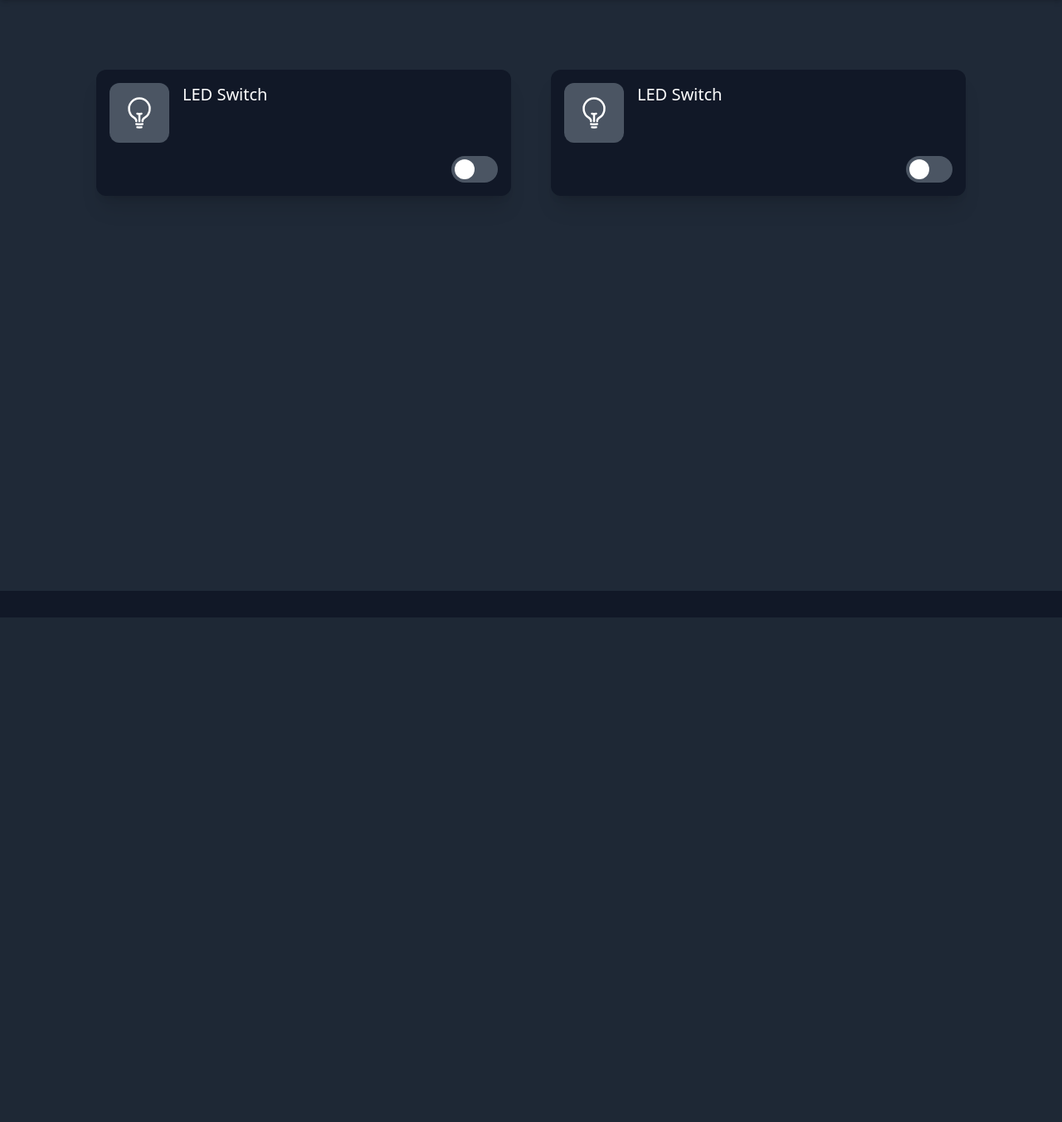
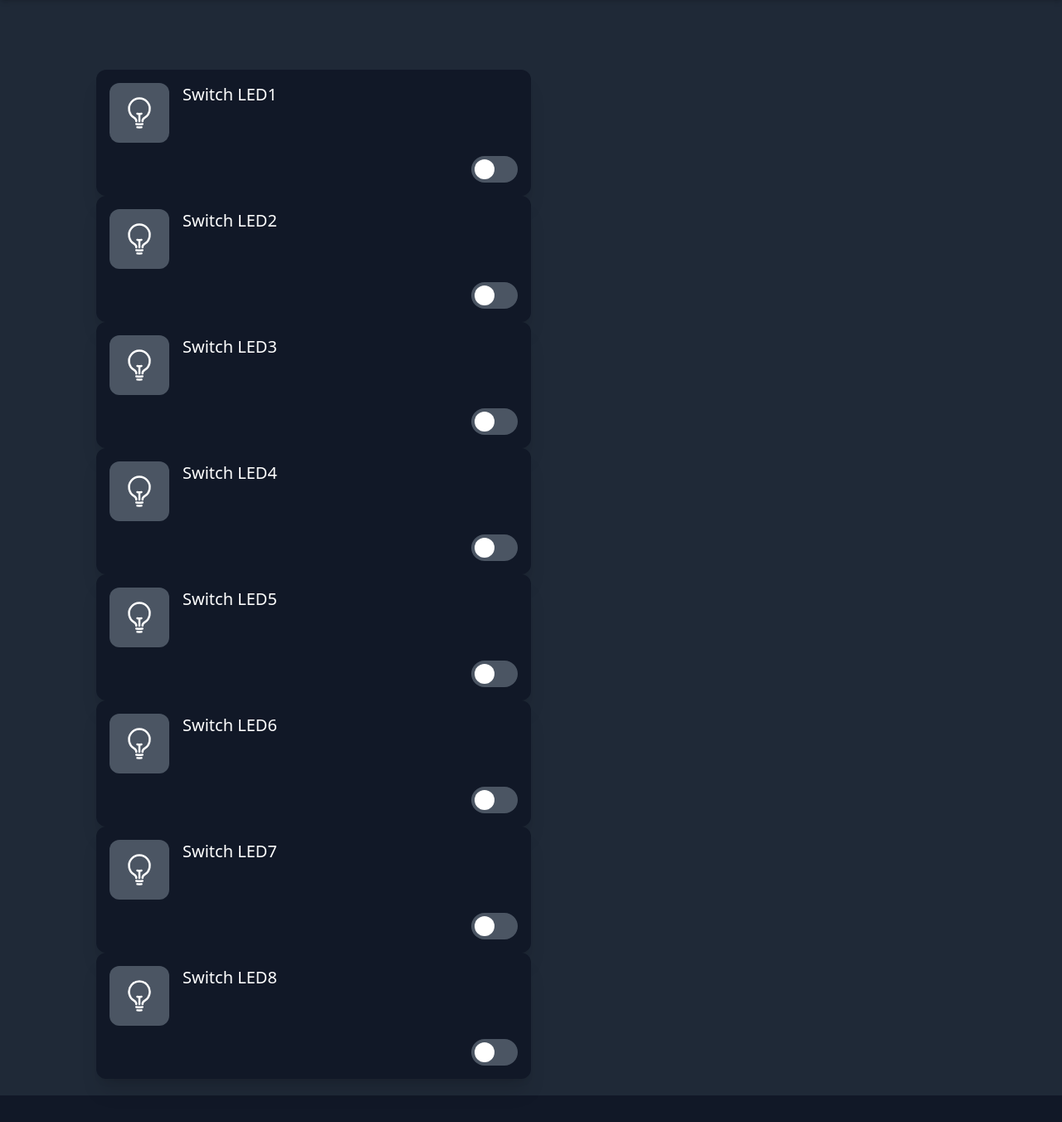
Before and after one commit to eka-septian/src-buku-penjadwalan-iot, a Flask app: page /dashboard in a window 1280 px wide. Shown: the part 88-1440 px from the top of the page at 83% size. Before the commit the page ends 832 px from the top, so only its background shows below. Run offline with Flask 3, Linux system fonts and the light colour scheme; the visitor is signed in with stand-in values (Sample User, id 1); some libraries are stand-ins or nearby versions.

Commit message:
Update led switch logic

```diff
--- a/project/__init__.py
+++ b/project/__init__.py
@@ -18,10 +18,22 @@ io = GPIO
 login = LoginManager()
 login.login_view = "auth.login"
 
-led_pin = 17
+leds = [
+    {"name": "LED1", "pin": 17},
+    {"name": "LED2", "pin": 27},
+    {"name": "LED3", "pin": 22},
+    {"name": "LED4", "pin": 5},
+    {"name": "LED5", "pin": 6},
+    {"name": "LED6", "pin": 13},
+    {"name": "LED7", "pin": 19},
+    {"name": "LED8", "pin": 26},
+]
+
 io.setmode(io.BCM)
-io.setup(led_pin, io.OUT)
-io.output(led_pin, io.LOW)
+
+for led in leds:
+    io.setup(led["pin"], io.OUT)
+    io.output(led["pin"], io.LOW)
 
 bg_schedules = BackgroundScheduler()
 bg_schedules.start()
--- a/project/main/routes.py
+++ b/project/main/routes.py
@@ -3,7 +3,7 @@ from flask_login import login_required
 
 from . import bp
 from .services import Light
-from project import led_pin
+from project import leds
 
 
 @bp.route("/")
@@ -15,16 +15,18 @@ def home():
 @bp.route("/dashboard")
 @login_required
 def dashboard():
-    return render_template("main/dashboard.html")
+    return render_template("main/dashboard.html", leds=leds)
 
 
 @bp.route("/led/switch", methods=["PATCH"])
 def led_switch():
     action = bool(request.json.get("state"))
+    pin = int(request.json.get("pin"))
+    print(request.json)
     if action:
-        print("turning on")
-        Light.turn_on(led_pin)
+        print("On")
+        Light.turn_on(pin)
     else:
-        print("turning off")
-        Light.turn_of(led_pin)
+        print("off")
+        Light.turn_of(pin)
     return jsonify({"status": "success"}), 200
--- a/project/main/services.py
+++ b/project/main/services.py
@@ -1,5 +1,5 @@
 from random import getrandbits
-from project import led_pin, io
+from project import io
 
 class Light:
     def __init__(self, pin: int):
--- a/project/templates/components/_light.html
+++ b/project/templates/components/_light.html
@@ -7,50 +7,45 @@
                     d="M12 18v-5.25m0 0a6.01 6.01 0 0 0 1.5-.189m-1.5.189a6.01 6.01 0 0 1-1.5-.189m3.75 7.478a12.06 12.06 0 0 1-4.5 0m3.75 2.383a14.406 14.406 0 0 1-3 0M14.25 18v-.192c0-.983.658-1.823 1.508-2.316a7.5 7.5 0 1 0-7.517 0c.85.493 1.509 1.333 1.509 2.316V18" />
             </svg>
         </div>
-        <h3 class="text-xl font-medium">LED Switch</>
+        <h3 class="text-xl font-medium">Switch {{ led.name }}
+            <h3 />
     </div>
     <div class="self-end">
-        <label for="toggle" class="flex items-end cursor-pointer">
+        <label for="toggle{{ led.pin }}" class="flex items-end cursor-pointer">
             <div class="relative">
-                <input id="toggle" type="checkbox" class="sr-only" checked=false />
-                <div id="dot-bg" class="block w-14 h-8 bg-gray-600 rounded-full transition duration-150 ease-in-out">
+                <input id="toggle{{ led.pin }}" type="checkbox" class="sr-only" checked=false />
+                <div id="dot-bg{{ led.pin }}"
+                    class="block w-14 h-8 bg-gray-600 rounded-full transition duration-150 ease-in-out">
                 </div>
-                <div id="dot"
+                <div id="dot{{ led.pin }}"
                     class="absolute left-1 top-1 bg-white w-6 h-6 rounded-full transition duration-150 ease-in-out">
                 </div>
             </div>
         </label>
         <script>
-            const toggle = document.querySelector('#toggle');
-
-            toggle.addEventListener('change', (e) => {
+            document.getElementById('toggle{{ led.pin }}').addEventListener('change', (e) => {
                 fetch('{{ url_for("main.led_switch") }}', {
                     method: 'PATCH',
                     headers: { 'Content-Type': 'application/json' },
-                    body: JSON.stringify({ 'state': toggle.checked })
+                    body: JSON.stringify({ 'state': e.target.checked, 'pin': {{ led.pin }} })
                 }).then((response) => {
                     if (response.status == 200) {
-                        toggleSwitch(toggle);
+                        if (e.target.checked) {
+                            document.querySelector('#dot-bg{{ led.pin }}').classList.remove('bg-gray-600');
+                            document.querySelector('#dot-bg{{ led.pin }}').classList.add('bg-yellow-600');
+                            document.querySelector('#dot{{ led.pin }}').classList.remove('left-1');
+                            document.querySelector('#dot{{ led.pin }}').classList.add('right-1');
+                        } else {
+                            document.querySelector('#dot-bg{{ led.pin }}').classList.add('bg-gray-600');
+                            document.querySelector('#dot-bg{{ led.pin }}').classList.remove('bg-yellow-600');
+                            document.querySelector('#dot{{ led.pin }}').classList.remove('right-1');
+                            document.querySelector('#dot{{ led.pin }}').classList.add('left-1');
+                        }
+                    } else {
+                        console.log("Something went wrong")
                     }
                 })
             });
-
-            function toggleSwitch(toggle) {
-                const isChecked = toggle.checked;
-                const dot = document.querySelector('#dot');
-                const dotBg = document.querySelector('#dot-bg');
-                if (isChecked) {
-                    dotBg.classList.remove('bg-gray-600');
-                    dotBg.classList.add('bg-yellow-600');
-                    dot.classList.remove('left-1');
-                    dot.classList.add('right-1');
-                } else {
-                    dotBg.classList.add('bg-gray-600');
-                    dotBg.classList.remove('bg-yellow-600');
-                    dot.classList.remove('right-1');
-                    dot.classList.add('left-1');
-                }
-            }
         </script>
     </div>
 </div>
--- a/project/templates/main/dashboard.html
+++ b/project/templates/main/dashboard.html
@@ -9,10 +9,9 @@
 {% block content %}
 <div class="flex flex-col  md:flex-row md:gap-12 mx-24">
     <div class="basis-full md:basis-1/2 mt-16">
-        {% include "components/_light.html" %}
-    </div>
-    <div class="basis-full md:basis-1/2 mt-16 ">
-        {% include "components/_light.html" %}
+        {% for led in leds %}
+            {% include "components/_light.html" %}
+        {% endfor %}
     </div>
 </div>
 
```
